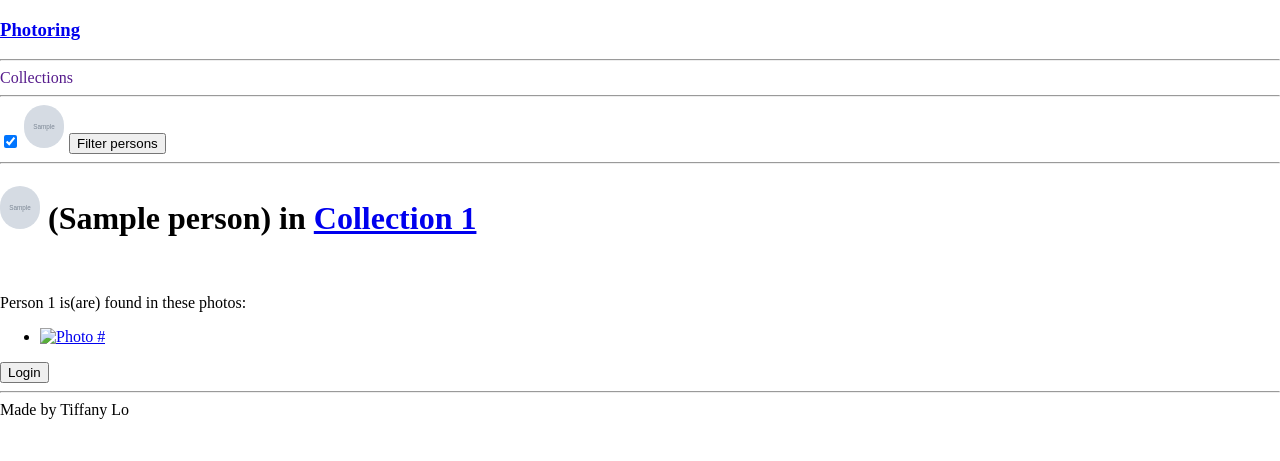
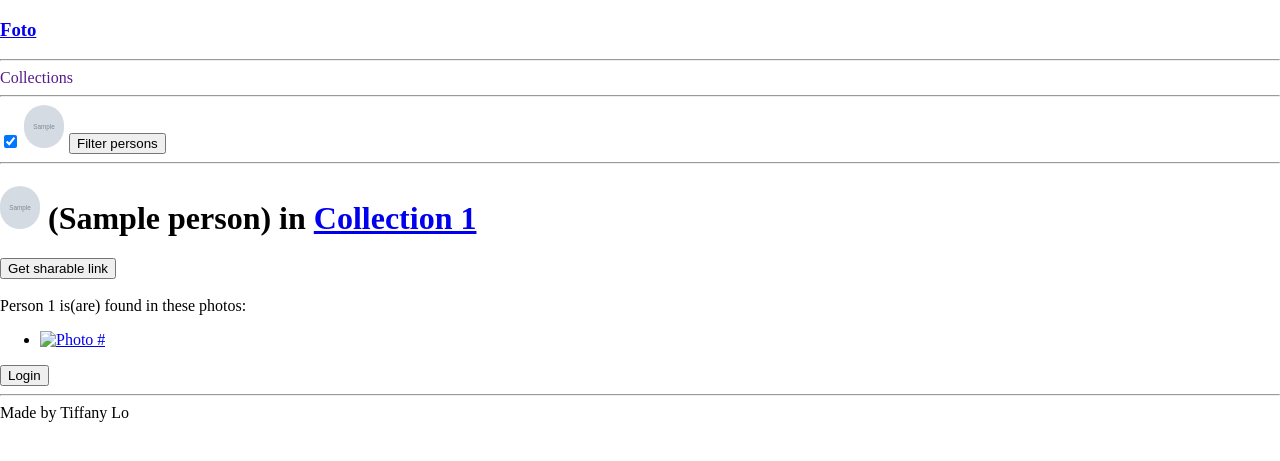
Before and after one commit to tiffanymtlo/Foto-app-HB-project, a Flask app: template templates/persons.html in a window 1280 px wide. Shown: the top 461 px of the page. Run offline with Flask 2, Linux system fonts and the light colour scheme; tables that the repository leaves empty hold one stand-in row (Sample ...); the template is opened without the code that fills it: values named after a table or form of the project are taken from there, most other values are stand-ins (such as "Sample title", 1, 10 or a date in 2020); some libraries are stand-ins or nearby versions.

Commit message:
added sharable link feature in persons page

```diff
--- a/model.py
+++ b/model.py
@@ -72,6 +72,7 @@ class Person(db.Model):
 
     collection = db.relationship('Collection', backref='persons')
     person_photo = db.relationship('PersonPhoto', backref='person')
+    uniqueids_persons = db.relationship('UniqueidPerson', backref='person')
 
     def __repr__(self):
         return f"""<Person id={self.id}, name={self.name}, collection_id={self.collection_id}>"""
@@ -93,6 +94,34 @@ class PersonPhoto(db.Model):
 
     def __repr__(self):
         return f"""<PersonPhoto id={self.id}, person_id={self.person_id}, photo_id={self.photo_id}, face_width_percentage={self.face_width_percentage}, face_height_percentage={self.face_height_percentage}, face_top_percentage={self.face_top_percentage}, face_left_percentage={self.face_left_percentage}>"""
+
+
+class UniqueId(db.Model):
+    """ Unique links table """
+
+    __tablename__ = 'uniqueids'
+
+    id = db.Column(db.Integer, autoincrement=True, primary_key = True)
+    uuid = db.Column(db.String(200), nullable=False)
+
+    persons = db.relationship('Person', secondary='uniqueids_persons', backref='uuids')
+    uniqueids_persons = db.relationship('UniqueidPerson', backref='uuid')
+
+    def __repr__(self):
+        return f"""<UniqueID id={self.id}, uuid={self.uuid}>"""
+
+
+class UniqueidPerson(db.Model):
+        """ Composite table between UniqueId and Person tables """
+
+        __tablename__ = 'uniqueids_persons'
+
+        id = db.Column(db.Integer, autoincrement=True, primary_key=True)
+        uuid_id = db.Column(db.Integer, db.ForeignKey('uniqueids.id'), nullable=False)
+        person_id = db.Column(db.Integer, db.ForeignKey('persons.id'), nullable=False)
+
+        def __repr__(self):
+            return f"""<UniqueidPerson id={self.id}, uuid_id={self.uuid_id}, person_id={self.person_id}>"""
 
 
 ##############################################################################
--- a/server.py
+++ b/server.py
@@ -2,7 +2,7 @@
 
 from jinja2 import StrictUndefined
 from flask import (Flask, render_template, redirect, request, flash, session, jsonify)
-from model import connect_to_db, db, User, Collection, Photo, Person, PersonPhoto
+from model import connect_to_db, db, User, Collection, Photo, Person, PersonPhoto, UniqueId, UniqueidPerson
 from helper import (
 upload_file_to_s3,
 get_photo_bytestring_from_s3,
@@ -282,6 +282,11 @@ def person_detail():
     person_ids = request.args.getlist('person_ids[]')
     persons = Person.query.filter(Person.id.in_(person_ids)).all()
 
+    data_personids = []
+    for person in persons:
+        data_personids.append(person.id)
+    data_personids_string = '&'.join(str(id) for id in data_personids)
+
     unique_photo_set = None
     for person in persons:
         if not unique_photo_set:
@@ -331,7 +336,8 @@ def person_detail():
                 url_dict=photo_url_dict,
                 cropped_face_image_dict=cropped_face_image_dict,
                 boundingbox_dict=boundingbox_dict,
-                all_persons_list=all_persons_list
+                all_persons_list=all_persons_list,
+                data_personids_string=data_personids_string
             )
 
 
@@ -391,9 +397,41 @@ def edit_name():
         return 'False'
 
 
-@app.route('/c/<string:collection_uuid>')
-def show_collection_by_uuid(collection_uuid):
+@app.route('/p/<string:sharable_uuid>')
+def show_collection_by_uuid(sharable_uuid):
     return redirect('/')
+
+
+@app.route('/share_photos', methods=['POST'])
+def share_photos():
+    """ Update database with unique links information """
+
+    ids = request.form.getlist('person_ids[]')
+    persons_list = Person.query.filter(Person.id.in_(ids)).all()
+
+    all_unique_links = db.session.query(
+        UniqueId
+    ).join(
+        UniqueidPerson
+    ).filter(
+        UniqueidPerson.person_id.in_(ids)
+    ).all()
+
+    for unique_link in all_unique_links:
+        if unique_link.persons == persons_list:
+            return unique_link.uuid
+
+    uuid_string = str(uuid.uuid4())
+    uniqueid = UniqueId(uuid=uuid_string)
+    for id in ids:
+        person = Person.query.get(id)
+        uniqueid.persons.append(person)
+    db.session.add(uniqueid)
+    db.session.commit()
+
+    return uuid_string
+
+
 
 
 if __name__ == '__main__':
--- /dev/null
+++ b/static/css/get-sharable-link.css
@@ -0,0 +1,40 @@
+.sharable-link__box-container {
+  border: 1px solid rgb(105, 105, 105);
+  border-radius: 8px;
+  background: white;
+  opacity: 5;
+  z-index: 3;
+  padding: 20px 30px;
+  display: none;
+  position: absolute;
+}
+
+.sharable-link__background-drop {
+  display: none;
+  justify-content: space-evenly;
+  align-items: center;
+  z-index: 2;
+  background: rgba(169, 169, 169, 0.8);
+  position: absolute;
+  width: 100vw;
+  height: 100vh;
+  top: -19px;
+  left: 0;
+}
+
+body {
+  position: relative;
+}
+
+.sharable-link__close-btn {
+  margin: 20px 0;
+  display: block;
+}
+
+.sharable-link__textbox {
+  width: 100%;
+}
+
+.sharable-link__description {
+  margin: 20px 0;
+}
--- /dev/null
+++ b/static/js/get-sharable-link.js
@@ -0,0 +1,25 @@
+$(function() {
+  const $shareBtn = $('.share-btn');
+  const idsInString = $shareBtn.data('person-ids').split('&');
+  const idsInInt = idsInString.map(function(idString) {
+    return parseInt(idString, 10);
+  });
+
+  $('.share-btn').on('click', function() {
+    const data = {
+      'person_ids': idsInInt
+    };
+
+    $.post('/share_photos', data, function(response) {
+      const sharableLink = location.origin + '/p/' + response;
+      console.log('sharable link: ', sharableLink);
+      $('.sharable-link__textbox').val(sharableLink);
+      $('.sharable-link__background-drop').css('display', 'flex');
+      $('.sharable-link__box-container').css('display', 'inline-block');
+    });
+  });
+
+  $('.sharable-link__close-btn').on('click', function() {
+    $('.sharable-link__background-drop').css('display', 'none');
+  });
+});
--- a/templates/base.html
+++ b/templates/base.html
@@ -1,6 +1,6 @@
 <!DOCTYPE html>
   <head>
-    <title>Photoring</title>
+    <title>Foto</title>
     <link rel="stylesheet" href="/static/css/base.css">
     <link rel="stylesheet" href="/static/css/dropdown-menu.css">
     {% block page_specific_style %}
@@ -8,7 +8,7 @@
   </head>
 
   <body>
-    <h3><a href="/">Photoring</a></h3>
+    <h3><a href="/">Foto</a></h3>
     <hr>
     <div class="collections-menu">
       <a href="" class="collections-menu__header">Collections</a>
@@ -57,6 +57,9 @@
       {% endif %}
     {% endblock %}
 
+    {% block unique_link_box %}
+    {% endblock %}
+
     <hr>
     <footer>Made by Tiffany Lo</footer>
 
--- a/templates/persons.html
+++ b/templates/persons.html
@@ -4,6 +4,7 @@
   <link rel="stylesheet" href="/static/css/photo-tag.css" />
   <link rel="stylesheet" href="/static/css/filter-persons-bar.css" />
   <link rel="stylesheet" href="/static/css/face-thumbnail-tag.css" />
+  <link rel="stylesheet" href="/static/css/get-sharable-link.css" />
 {% endblock %}
 
 {% block content %}
@@ -27,6 +28,7 @@
         Collection {{ collection_id }}
       </a>
     </h1>
+    <button class="share-btn" type="button" data-person-ids="{{ data_personids_string }}">Get sharable link</button>
     <br />
     <br />
     {% if url_dict %}
@@ -67,7 +69,20 @@
   </div>
 {% endblock %}
 
+{% block unique_link_box %}
+  <div class="sharable-link__background-drop">
+    <div class="sharable-link__box-container">
+      <p class="sharable-link__description">
+        Copy the link below to share with your friends:
+      </p>
+      <input type="text" class="sharable-link__textbox" value="">
+      <button class="sharable-link__close-btn" type="button">Done</button>
+    </div>
+  </div>
+{% endblock %}
+
 {% block page_specific_scripts %}
   <script src="/static/js/photo-tag.js"></script>
   <script src="/static/js/filter-persons-bar.js"></script>
+  <script src="/static/js/get-sharable-link.js"></script>
 {% endblock %}
```
